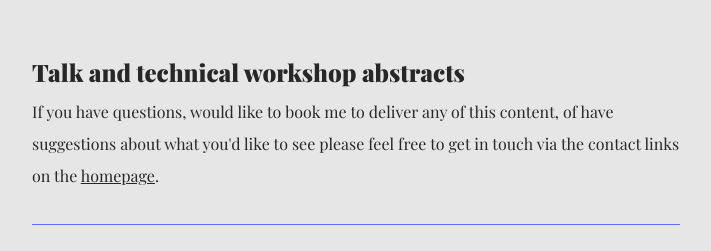
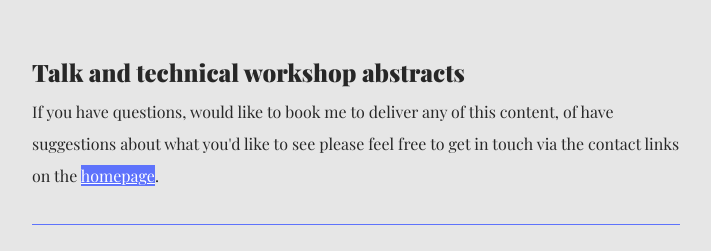
Before and after one commit to phazonoverload/lws.io-2018, a plain HTML site: page content/index.html in a window 1280 px wide. Shown: the top 251 px of the page, without its empty margins (284-995 px from the left). Drawn offline with nearby package versions, Linux system fonts and the light colour scheme; a web font is replaced by a local one.

Commit message:
highlighted home link on /content

```diff
--- a/assets/style.css
+++ b/assets/style.css
@@ -52,7 +52,7 @@ body.home ul li {
   font-size: 1.1em;
 }
 
-body.home .hl {
+.hl {
   background: var(--theme);
   color: white;
 }
--- a/content/index.html
+++ b/content/index.html
@@ -17,7 +17,7 @@
       <h2 class="title">Talk and technical workshop abstracts</h2>
       <h3>If you have questions, would like to book me to deliver any of this content, of have suggestions about what you'd like
         to see please feel free to get in touch via the contact links on the
-        <a href="/">homepage</a>.</h3>
+        <a href="/" class="hl">homepage</a>.</h3>
     </div>
 
     <ul class="abstracts">
```
